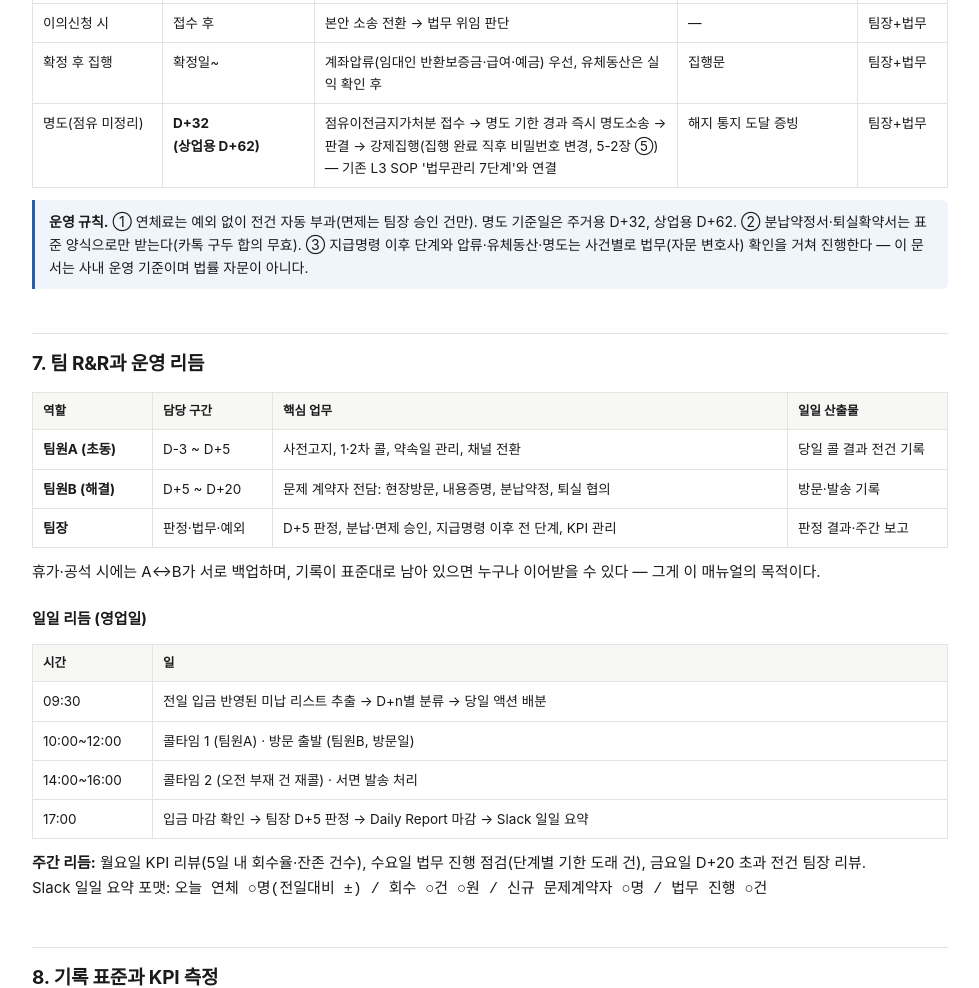
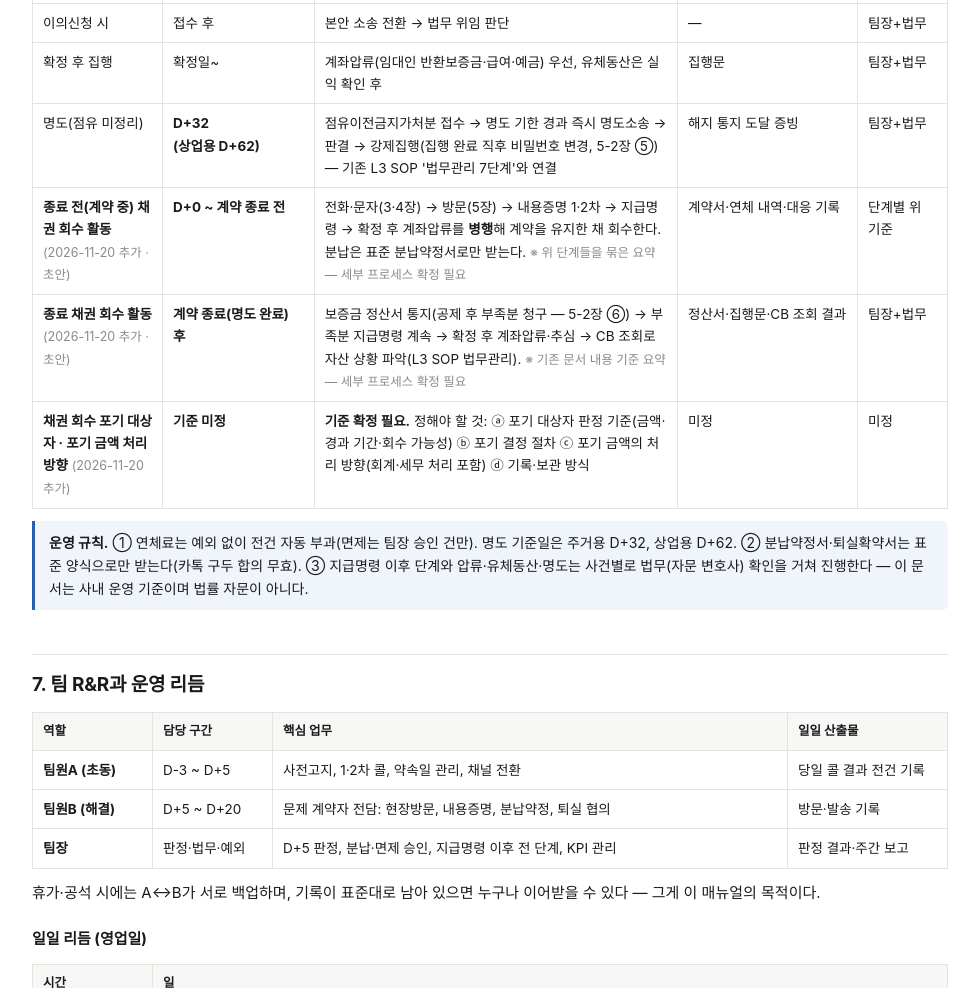
Before and after one commit to hskang-coder/krg-ops-dashboard, a plain HTML site: page krg-manual-yeonche-sop.html in a window 1280 px wide. Shown: the part 5737-6725 px from the top of the page, without its empty margins (150-1129 px from the left). Drawn offline with Linux system fonts and the light colour scheme.

Commit message:
연체 SOP 6장 법무 트랙 표: 채권 회수 3개 항목 추가 (초안)
- 종료 전(계약 중) 채권 회수 활동 프로세스
- 종료 채권 회수 활동 프로세스
- 채권 회수 포기 대상자 · 포기 금액 처리 방향 (기준 확정 필요)

Co-Authored-By: Claude Fable 5.2 <noreply@anthropic.com>

```diff
--- a/krg-manual-yeonche-sop.html
+++ b/krg-manual-yeonche-sop.html
@@ -180,6 +180,9 @@ td.ac{background:#fbfdff}td.av{background:#fffdf6}td.al{background:#fffafa}
 <tr><td>이의신청 시</td><td>접수 후</td><td>본안 소송 전환 → 법무 위임 판단</td><td>—</td><td>팀장+법무</td></tr>
 <tr><td>확정 후 집행</td><td>확정일~</td><td>계좌압류(임대인 반환보증금·급여·예금) 우선, 유체동산은 실익 확인 후</td><td>집행문</td><td>팀장+법무</td></tr>
 <tr><td>명도(점유 미정리)</td><td class="day"><b>D+32</b><br>(상업용 D+62)</td><td>점유이전금지가처분 접수 → 명도 기한 경과 즉시 명도소송 → 판결 → 강제집행(집행 완료 직후 비밀번호 변경, 5-2장 ⑤) — 기존 L3 SOP '법무관리 7단계'와 연결</td><td>해지 통지 도달 증빙</td><td>팀장+법무</td></tr>
+<tr><td><b>종료 전(계약 중) 채권 회수 활동</b> <span class="note">(2026-11-20 추가 · 초안)</span></td><td class="when">D+0 ~ 계약 종료 전</td><td>전화·문자(3·4장) → 방문(5장) → 내용증명 1·2차 → 지급명령 → 확정 후 계좌압류를 <b>병행</b>해 계약을 유지한 채 회수한다. 분납은 표준 분납약정서로만 받는다. <span class="note">※ 위 단계들을 묶은 요약 — 세부 프로세스 확정 필요</span></td><td>계약서·연체 내역·대응 기록</td><td>단계별 위 기준</td></tr>
+<tr><td><b>종료 채권 회수 활동</b> <span class="note">(2026-11-20 추가 · 초안)</span></td><td class="when">계약 종료(명도 완료) 후</td><td>보증금 정산서 통지(공제 후 부족분 청구 — 5-2장 ⑥) → 부족분 지급명령 계속 → 확정 후 계좌압류·추심 → CB 조회로 자산 상황 파악(L3 SOP 법무관리). <span class="note">※ 기존 문서 내용 기준 요약 — 세부 프로세스 확정 필요</span></td><td>정산서·집행문·CB 조회 결과</td><td>팀장+법무</td></tr>
+<tr><td><b>채권 회수 포기 대상자 · 포기 금액 처리 방향</b> <span class="note">(2026-11-20 추가)</span></td><td class="when">기준 미정</td><td><b>기준 확정 필요.</b> 정해야 할 것: ⓐ 포기 대상자 판정 기준(금액·경과 기간·회수 가능성) ⓑ 포기 결정 절차 ⓒ 포기 금액의 처리 방향(회계·세무 처리 포함) ⓓ 기록·보관 방식</td><td>미정</td><td>미정</td></tr>
 </table>
 <div class="rule"><b>운영 규칙.</b> ① 연체료는 예외 없이 전건 자동 부과(면제는 팀장 승인 건만). 명도 기준일은 주거용 D+32, 상업용 D+62. ② 분납약정서·퇴실확약서는 표준 양식으로만 받는다(카톡 구두 합의 무효). ③ 지급명령 이후 단계와 압류·유체동산·명도는 사건별로 법무(자문 변호사) 확인을 거쳐 진행한다 — 이 문서는 사내 운영 기준이며 법률 자문이 아니다.</div>
 
```
